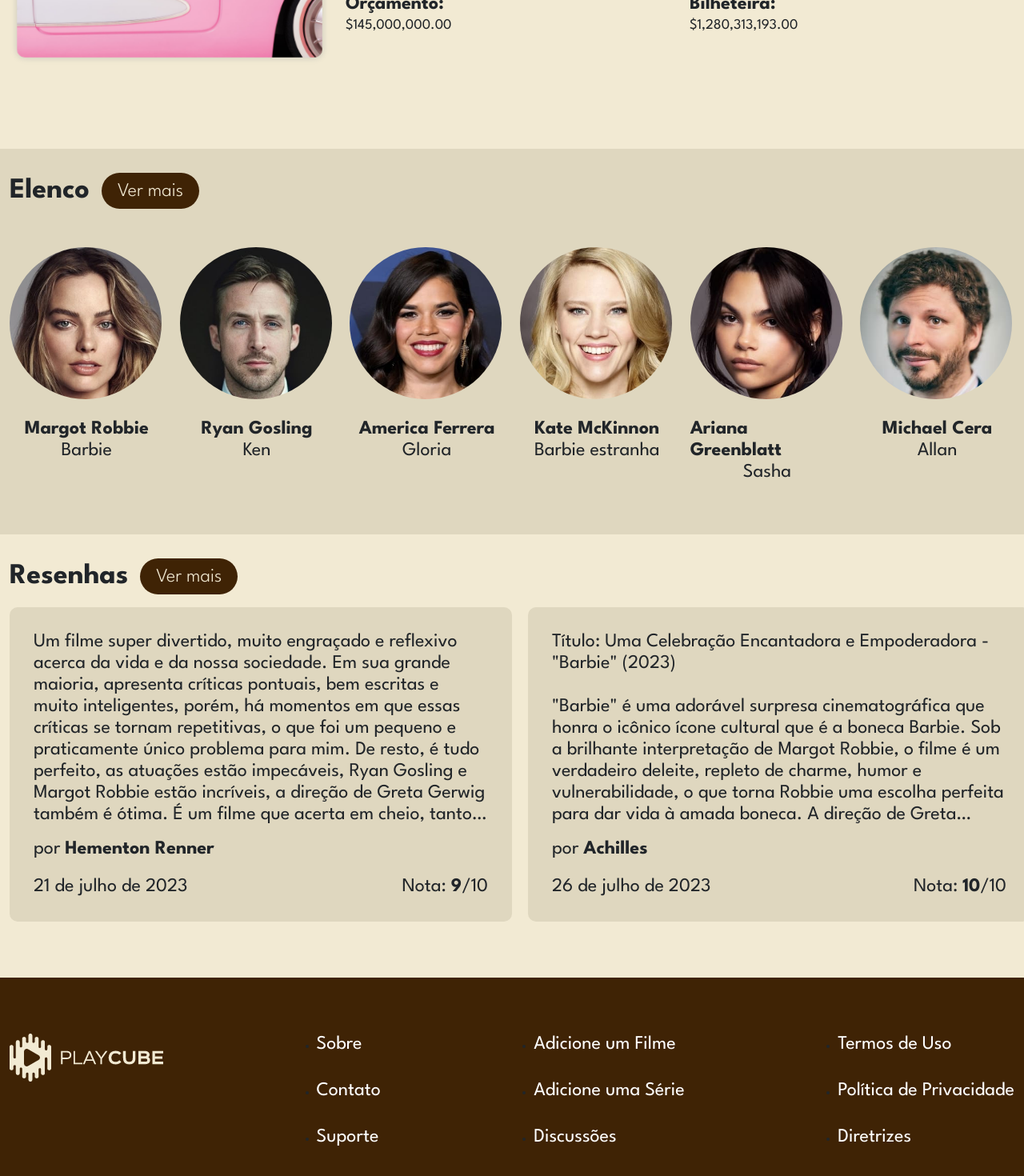
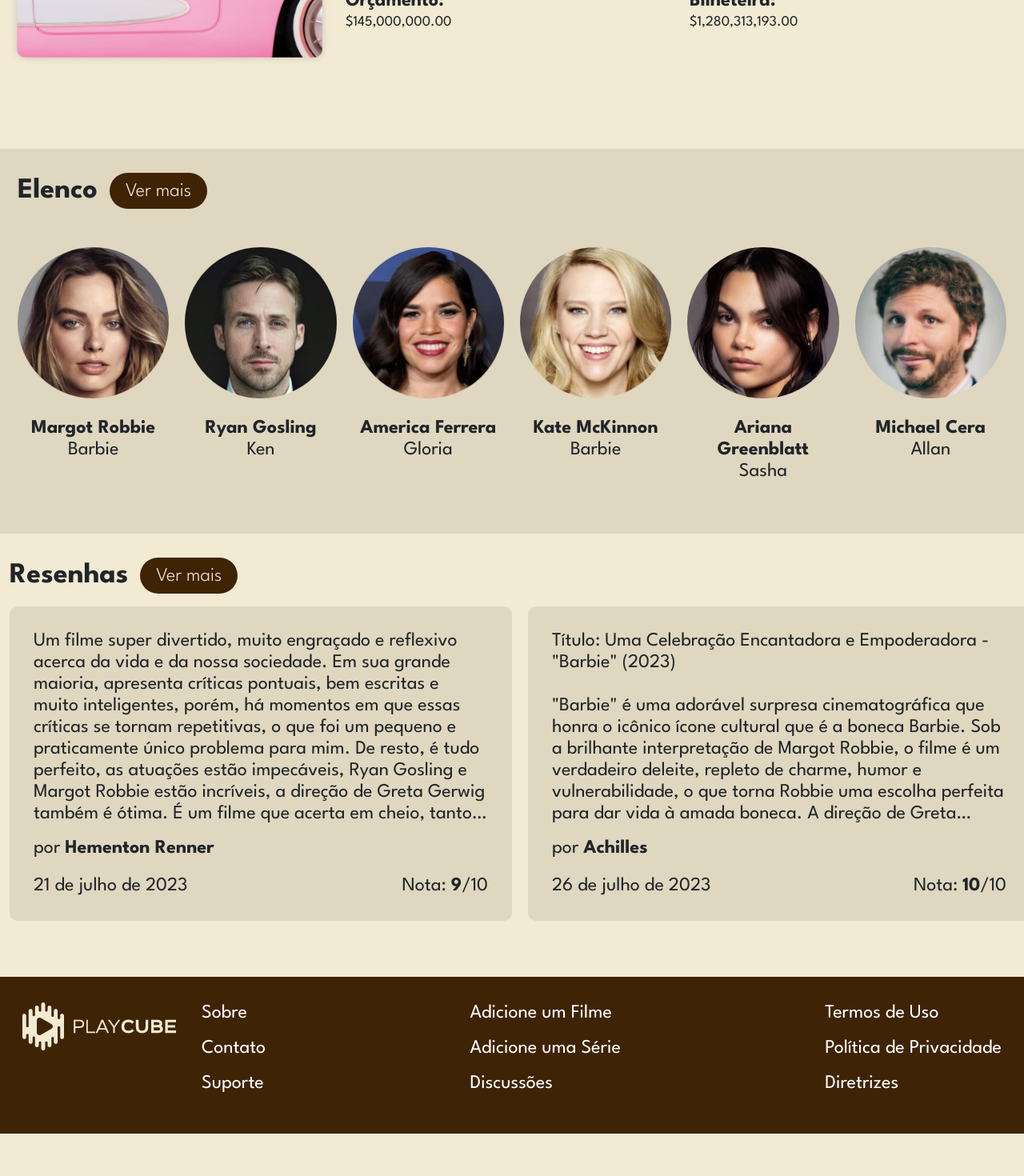
Before and after one commit to DeividMesquita/Teste-FrontEnd, a React (Vite) app: page / in a window 1280 px wide. Shown: the part 714-2184 px from the top of the page at 80% size. After the commit the page ends 2131 px from the top, so only its background shows below. Built offline with nearby package versions, Linux system fonts and the light colour scheme.

Commit message:
update: carousel

```diff
--- a/src/App.css
+++ b/src/App.css
@@ -77,9 +77,9 @@
     text-align: left;
 }
 
-@media (max-width: 744px) {
+@media (max-width: 800px) {
 
-    .about__movie--description--title{
+    .about__movie--description--title {
         flex-direction: column;
         align-items: center;
         margin-top: 3.125rem !important;
@@ -90,11 +90,27 @@
         line-height: 3.4375rem;
     }
 
+    .reviews__container--item {
+        padding: 1.25rem;
+    }
+
 }
 
-@media (max-width: 480px ) {
+@media (max-width: 480px) {
+    .about {
+        margin-top: 1.875rem;
+    }
+
     .about__movie--cover img {
         width: 100%;
         height: auto;
     }
+
+    .carousel {
+        margin-top: 4.375rem;
+    }
+
+    .reviews__container--item {
+        padding: 1.25rem;
+    }
 }
--- a/src/App.jsx
+++ b/src/App.jsx
@@ -19,6 +19,7 @@
             </div>
             <div className="about__movie--description">
               <div className="row">
+                <article className="mb-md-3 mb-0">
                   <div className="about__movie--description--title col-12">
                     <h1>
                       Barbie <span style={{ opacity: 0.5 }}>(2023)</span>
@@ -27,42 +28,43 @@
                   <Description
                     h3="Gênero"
                     p="Comédia, Aventura, Fantasia"
-                  className={"col-12 "}
+                    className={"col-12"}
                   />
                   <Description
                     h3="Sinopse"
                     p='No mundo mágico das Barbies, "Barbieland", uma das bonecas começa a perceber que não se encaixa como as outras. Depois de ser expulsa, ela parte para uma aventura no "mundo real", onde descobre que a beleza está no interior de cada um.'
                     className={"col-12"}
                   />
+                </article>
                 <Description
                   h3="Dirigido por:"
                   p="Greta Gerwig"
-                  className={"col-6"}
+                  className={"col-md-6 col-12"}
                 />
                 <Description
                   h3="Escrito por:"
                   p="Greta Gerwig, Noah Baumbach"
-                  className={"col-6"}
+                  className={"col-md-6 col-12"}
                 />
                 <Description
                   h3="Situação:"
                   p="Lançado"
-                  className={"col-6"}
+                  className={"col-md-6 col-12"}
                 />
                 <Description
                   h3="Idioma original:"
                   p="Inglês"
-                  className={"col-6"}
+                  className={"col-md-6 col-12"}
                 />
                 <Description
                   h3="Orçamento:"
                   p="$145,000,000.00"
-                  className={"col-6"}
+                  className={"col-md-6 col-12 mb-4"}
                 />
                 <Description
                   h3="Bilheteira:"
                   p="$1,280,313,193.00"
-                  className={"col-6"}
+                  className={"col-md-6 col-12 mb-4"}
                 />
               </div>
             </div>
@@ -78,9 +80,9 @@
           <TitleSection title="Resenhas" />
           <div className="container-xxl">
             <div className="row">
-              <div className="reviews__container col-12 d-flex flex-column flex-md-row justify-content-between">
-                <div className="reviews__container--item col-6">
-                  <p className="col-12">
+              <div className="reviews__container d-flex flex-column flex-md-row justify-content-between">
+                <div className="reviews__container--item col-12 col-md-6">
+                  <p className="">
                     Um filme super divertido, muito engraçado e reflexivo acerca
                     da vida e da nossa sociedade. Em sua grande maioria,
                     apresenta críticas pontuais, bem escritas e muito
@@ -94,10 +96,14 @@
                     reflexivo ao mesmo tempo. É um filme que vale a pena ser
                     assistido, e que certamente vai agradar a todos os públicos.
                   </p>
-                  <Author name="Hementon Renner" date="21 de julho de 2023" rate="9"/>
+                  <Author
+                    name="Hementon Renner"
+                    date="21 de julho de 2023"
+                    rate="9"
+                  />
                 </div>
-                <div className="reviews__container--item col-6">
-                  <p className="col-12">
+                <div className="reviews__container--item col-12 col-md-6">
+                  <p className="">
                     Título: Uma Celebração Encantadora e Empoderadora - "Barbie"
                     (2023) <br></br>
                     <br></br>"Barbie" é uma adorável surpresa cinematográfica
@@ -126,7 +132,11 @@
                     filme é uma verdadeira obra-prima que merece ser apreciada
                     por todos.
                   </p>
-                  <Author name="Achilles" date="26 de julho de 2023" rate="10"/>
+                  <Author
+                    name="Achilles"
+                    date="26 de julho de 2023"
+                    rate="10"
+                  />
                 </div>
               </div>
             </div>
@@ -134,7 +144,6 @@
         </section>
 
         <Footer />
-
       </main>
     </>
   );
--- a/src/assets/components/Author/index.css
+++ b/src/assets/components/Author/index.css
@@ -21,3 +21,9 @@
     align-items: center;
     width: 100%;
 }
+
+@media (max-width: 480px) {
+    .author {
+        margin-bottom: 1.25rem;
+    }
+}
--- a/src/assets/components/Carousel/index.css
+++ b/src/assets/components/Carousel/index.css
@@ -1,17 +1,32 @@
+/* Container principal do carousel */
 .carousel {
+  width: 100%;
+  overflow: hidden;
   cursor: grab;
+  padding: 0 10px;
+  box-sizing: border-box;
 }
 
+/* Slide individual */
 .carousel__item {
-    width: 100%;
+  max-width: 100%;
+  box-sizing: border-box;
   display: flex;
   flex-direction: column;
   justify-content: center;
   align-items: center;
 }
 
+/* Imagem do slide */
 .carousel__img {
   width: 100%;
+}
+
+.carousel__img img {
+  width: 100%;
+  height: auto;
+  display: block;
+  border-radius: 8px;
 }
 
 .carousel__item h3 {
@@ -19,6 +34,7 @@
   line-height: 1.6875rem;
   font-weight: 700;
   margin: 0;
+  text-align: center;
 }
 
 .carousel__item p {
--- a/src/assets/components/Carousel/index.jsx
+++ b/src/assets/components/Carousel/index.jsx
@@ -12,56 +12,56 @@
       img: "/img/1.png",
       alt: "Margot Robbie",
       name: "Margot Robbie",
-        role: "Barbie"
+      role: "Barbie",
     },
     {
       img: "/img/2.png",
       alt: "Ryan Gosling",
       name: "Ryan Gosling",
-        role: "Ken"
+      role: "Ken",
     },
     {
       img: "/img/3.png",
       alt: "America Ferrera",
       name: "America Ferrera",
-        role: "Gloria"
+      role: "Gloria",
     },
     {
       img: "/img/4.png",
       alt: "Kate McKinnon",
       name: "Kate McKinnon",
-        role: "Barbie estranha"
+      role: "Barbie",
     },
     {
       img: "/img/5.png",
       alt: "Ariana Greenblatt",
       name: "Ariana Greenblatt",
-        role: "Sasha"
+      role: "Sasha",
     },
     {
       img: "/img/6.png",
       alt: "Michael Cera",
       name: "Michael Cera",
-        role: "Allan"
+      role: "Allan",
     },
     {
       img: "/img/7.png",
       alt: "Will Ferrell",
       name: "Will Ferrell",
-        role: "Mattel CEO"
+      role: "Mattel CEO",
     },
     {
       img: "/img/8.png",
       alt: "Issa Rae",
       name: "Issa Rae",
-        role: "Barbie presidente"
+      role: "Barbie",
     },
     {
       img: "/img/9.png",
       alt: "Alexandra Shipp",
       name: "Alexandra Shipp",
-        role: "Barbie escritora"
-    }
+      role: "Barbie",
+    },
   ];
 
 return (
--- a/src/assets/components/Description/index.css
+++ b/src/assets/components/Description/index.css
@@ -16,3 +16,10 @@
     font-weight: 400;
     margin: 0;
 }
+
+@media (max-width: 480px) {
+    .about__movie--description {
+        margin: 0;
+    }
+
+}
--- a/src/assets/components/Footer/index.css
+++ b/src/assets/components/Footer/index.css
@@ -1,32 +1,45 @@
 .footer {
     background-color: #3F2305;
     margin-top: 4.375rem;
+    padding: 2rem 1rem;
+    color: #fff;
 }
 
 .footer__content {
     display: flex;
     justify-content: space-between;
-    margin-top: 4.375rem !important;
-    margin-bottom: 4.375rem !important;
+    align-items: flex-start;
+    flex-wrap: wrap;
+}
+
+.footer__content--logo {
+    margin-right: 2rem;
+}
+
+.footer__lists-wrapper {
+    display: flex;
+    justify-content: space-between;
+    flex: 1;
+    gap: 2rem;
 }
 
 .footer__list {
     display: flex;
+    flex-direction: column;
+    gap: 0;
     list-style: none;
-
     padding: 0;
     margin: 0;
 }
 
 .footer__list--links {
-    display: flex;
-    flex-direction: column;
-    gap: 1.875rem;
+    padding: 0;
+    margin: 0;
+    list-style: none;
 }
 
-.footer__list--links {
-    margin: 0;
-    padding: 0;
+.footer__list--links li {
+    margin-bottom: 1rem;
 }
 
 .footer__list--links a {
@@ -34,33 +47,46 @@
     text-decoration: none;
     font-size: 1.5rem;
     line-height: 1.6875rem;
+    transition: color 0.3s ease-in-out;
 }
 
 .footer__list--links a:hover {
     text-decoration: underline;
-    transition: 0.3s ease-in-out;
     color: #E6B800;
 }
 
-@media (max-width: 768px) {
+/* Tablet e menor */
+@media (max-width: 800px) {
     .footer__content {
         flex-direction: column;
-        align-items: center;
+        align-items: flex-start;
+        gap: 1.5rem;
+    }
+
+    .footer__content--logo {
+        margin-bottom: 1.5rem;
+    }
+
+    .footer__lists-wrapper {
+        flex-direction: row;
+        flex-wrap: wrap;
+        gap: 4rem;
     }
 
     .footer__list {
-        flex-direction: column;
-        align-items: center;
-    }
-
-    .footer__list--links {
-        text-align: center;
+        flex: 1 1 150px;
     }
 }
 
+/* Mobile */
 @media (max-width: 480px) {
     .footer__list--links a {
         font-size: 1.25rem;
         line-height: 1.5rem;
     }
+
+    .footer__lists-wrapper {
+        flex-direction: column;
+        gap: 2rem;
+    }
 }
--- a/src/assets/components/Footer/index.jsx
+++ b/src/assets/components/Footer/index.jsx
@@ -4,13 +4,14 @@
   return (
     <footer className="footer">
       <div className="container-xxl">
-        <div className="row">
         <div className="footer__content">
           <div className="footer__content--logo">
             <a href="#">
               <img src="/img/logo.png" alt="Logo" />
             </a>
           </div>
+
+          <div className="footer__lists-wrapper">
             <div className="footer__list">
               <ul className="footer__list--links">
                 <li>
--- a/src/assets/components/TitleSection/index.css
+++ b/src/assets/components/TitleSection/index.css
@@ -3,7 +3,7 @@
     justify-content: flex-start;
     align-items: center;
     gap: 0.9375rem;
-    margin-top: 1.875rem;
+    margin-top: 30px;
     width: 100%;
 }
 
@@ -32,3 +32,9 @@
     transition: 0.3s ease-in-out;
     transform: scale(1.05);
 }
+
+@media (max-width: 480px) {
+    .title-section {
+        margin-top: 4.375rem;
+    }
+}
```
Also changed, not shown: public/img/shadow.png (added). Lines whose indentation alone changed are shown as unchanged.
